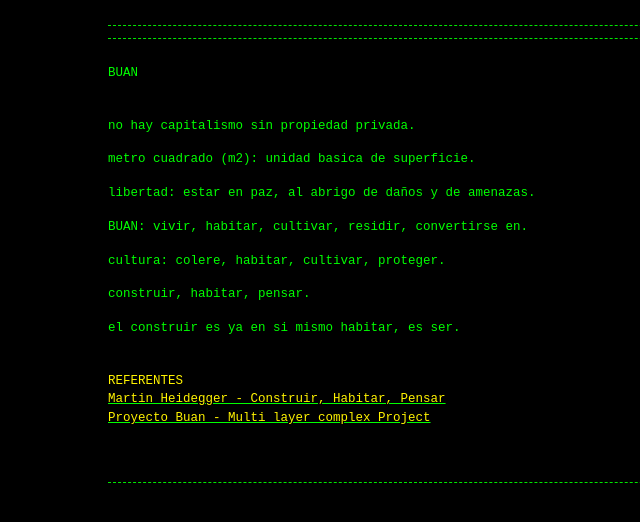
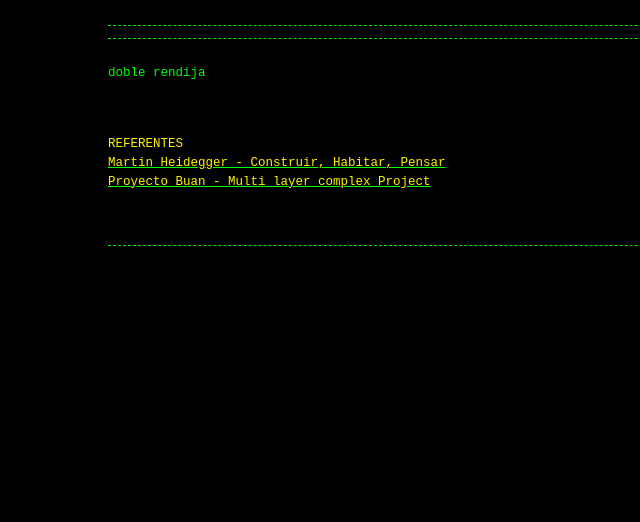
Before and after one commit to Guerrillaradio/doble_rendija, a Jekyll site: the page built from index.md, in a window 1280 px wide. Shown: the top 522 px of the page, without its empty margins (232-872 px from the left). Built offline with Jekyll 4.4.1, drawn with Linux system fonts in a browser that asks for light colours; our own code applies the rules of GitHub Pages for plain Markdown files.

Commit message:
Update index.md

```diff
--- a/index.md
+++ b/index.md
@@ -1,13 +1,6 @@
 
-<p>BUAN
+<p>doble rendija
 
-<p>no hay capitalismo sin propiedad privada.
-<p>metro cuadrado (m2): unidad basica de superficie.
-<p>libertad: estar en paz, al abrigo de daños y de amenazas.
-<p>BUAN: vivir, habitar, cultivar, residir, convertirse en.
-<p>cultura: colere, habitar, cultivar, proteger.
-<p>construir, habitar, pensar.
-<p>el construir es ya en si mismo habitar, es ser.
 
 <div><font color="#fff300">REFERENTES</font></div><div></div><div><font color="#fff300"> </font><font color="#fff300"> </font></div>
 <a href="https://wiki.ead.pucv.cl/images/archive/7/70/20111011141115%21Construir_habitar_pensar_heidegger.pdf"><div><font color="#fff300">Martin Heidegger - Construir, Habitar, Pensar</font></div><div></div><div><font color="#fff300"> </font><font color="#fff300"> </font></div>
```
